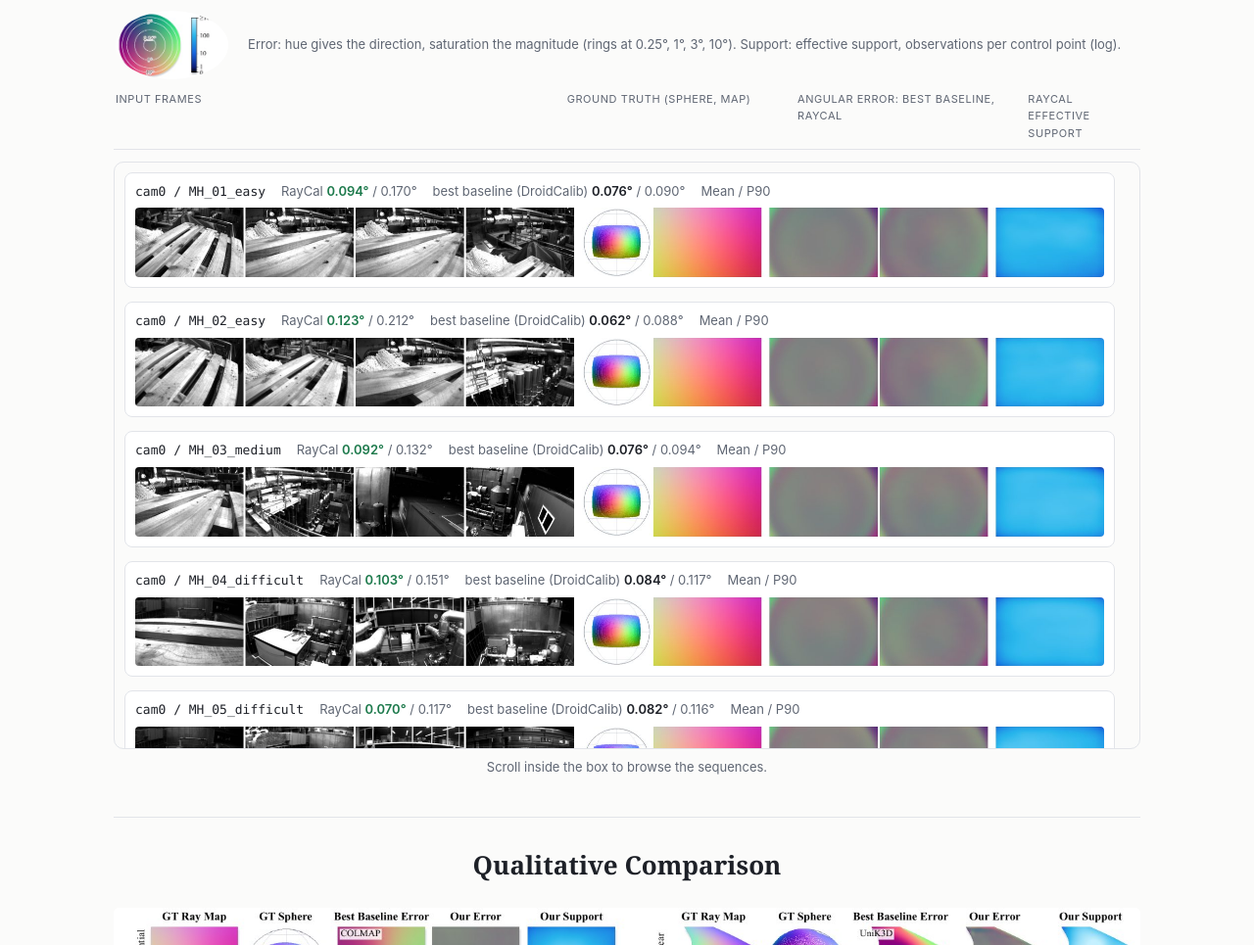
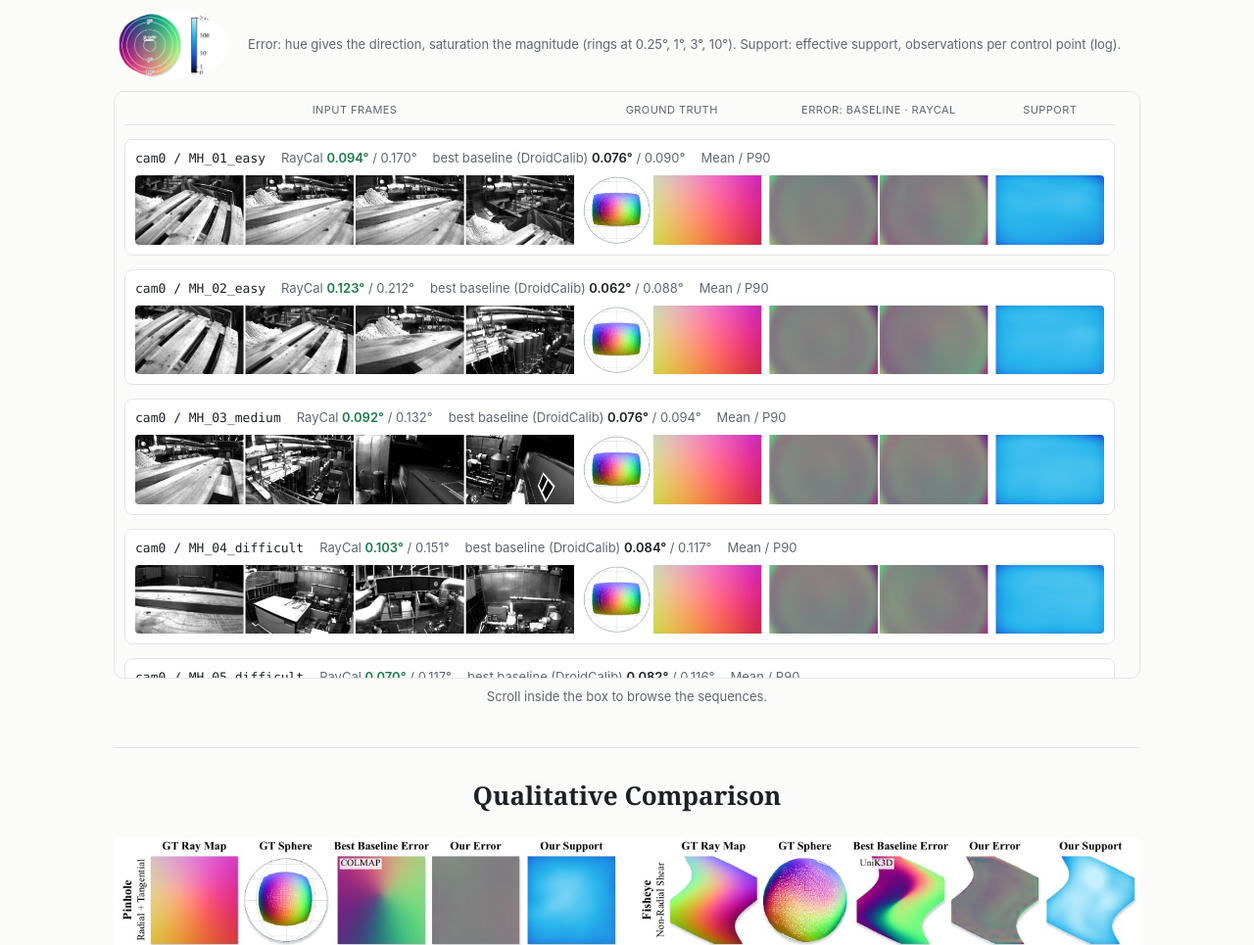
Before and after one commit to Calibrate-Everything/RayCal-Page, a plain HTML site: page index.html in a window 1280 px wide. Shown: the part 2671-3636 px from the top of the page at 98% size. Drawn offline with Linux system fonts and the light colour scheme.

Commit message:
Explorer column header aligned to the strips, single line, sticky in the scroll box

```diff
--- a/assets/css/style.css
+++ b/assets/css/style.css
@@ -68,10 +68,12 @@ select, input[type=search] { font: 14px var(--sans); color: var(--fg); backgroun
 .sw { display: inline-block; width: 12px; height: 12px; border-radius: 2px; border: 1px solid var(--line); }
 .sw.miss { background: #808080; }
 .mono { font-family: var(--mono); }
-.colhead { display: flex; gap: 10px; font-size: 11px; text-transform: uppercase; letter-spacing: .05em; color: var(--muted); padding: 0 2px 6px; border-bottom: 1px solid var(--line); }
-.colhead span { min-width: 0; }
+/* Column header: first child of the scroll box, sticky at its top, with the same side insets as a row's image strip. */
+.colhead { position: sticky; top: 0; z-index: 2; display: grid; align-items: end; background: var(--bg); padding: 10px 11px 6px;
+  border-bottom: 1px solid var(--line); font-size: 11px; letter-spacing: .04em; text-transform: uppercase; color: var(--muted); }
+.colhead span { white-space: nowrap; overflow: hidden; text-overflow: ellipsis; text-align: center; min-width: 0; }
 .rows { display: flex; flex-direction: column; gap: 14px; margin-top: 12px; max-height: min(75vh, 900px); overflow-y: auto;
-  overscroll-behavior: contain; padding: 10px; border: 1px solid var(--line); border-radius: 10px; background: var(--bg); scrollbar-gutter: stable; }
+  overscroll-behavior: contain; padding: 0 10px 10px; border: 1px solid var(--line); border-radius: 10px; background: var(--bg); scrollbar-gutter: stable; }
 .row { background: var(--panel); border: 1px solid var(--line); border-radius: 8px; padding: 8px 10px 10px; }
 .row .meta { display: flex; flex-wrap: wrap; gap: 4px 16px; align-items: baseline; margin-bottom: 6px; font-size: 13px; }
 .row .label { font-family: var(--mono); font-weight: 500; }
@@ -82,5 +84,5 @@ select, input[type=search] { font: 14px var(--sans); color: var(--fg); backgroun
 .strip.missing { display: flex; align-items: center; justify-content: center; color: var(--muted); font-size: 13px; background: var(--bg); }
 .more { text-align: center; margin-top: 14px; }
 .foot { color: var(--muted); font-size: 13px; text-align: center; padding-block: 28px 40px; border-top: 1px solid var(--line); }
-@media (max-width: 640px) { .colhead { display: none; } h2 { font-size: 22px; } }
+@media (max-width: 640px) { .colhead { font-size: 9px; letter-spacing: 0; } h2 { font-size: 22px; } }
 .hint { font-size: 13px; margin-top: 8px; }
--- a/assets/js/explorer.js
+++ b/assets/js/explorer.js
@@ -58,6 +58,18 @@
     return d;
   }
 
+  // Column header laid out on the same pixel grid as the strips: frames, ground truth, the two error maps, support.
+  function header(w) {
+    const h = document.createElement('div'); h.className = 'colhead'; h.setAttribute('aria-hidden', 'true');
+    const seg = [w[0] + w[1] + w[2] + w[3] + 3 * GAP, w[4] + w[5] + GAP, w[6] + w[7] + GAP, w[8]];
+    const gap = GAP + EXTRA;   // space between the groups
+    h.style.gridTemplateColumns = `${seg[0]}fr ${gap}fr ${seg[1]}fr ${gap}fr ${seg[2]}fr ${gap}fr ${seg[3]}fr`;
+    ['Input frames', '', 'Ground truth', '', 'Error: baseline · RayCal', '', 'Support'].forEach(t => {
+      const s = document.createElement('span'); s.textContent = t; if (t) s.title = t; h.appendChild(s);
+    });
+    return h;
+  }
+
   // Missing scores sort last; the improvement is the best baseline's Mean over ours (no baseline output counts as largest).
   const ours = r => (r.ours && r.ours[0] != null) ? r.ours[0] : Infinity;
   const base = r => (r.best && r.best[1] != null) ? r.best[1] : Infinity;
@@ -81,6 +93,8 @@
       current = g.rows.filter(r => !q || r.label.toLowerCase().includes(q));
       sortRows(current);
       rowsEl.innerHTML = ''; rowsEl.scrollTop = 0; shown = 0;
+      const first = g.rows.find(r => r.widths);
+      if (first) rowsEl.appendChild(header(first.widths));
     }
     const next = current.slice(shown, shown + PAGE);
     const frag = document.createDocumentFragment();
--- a/index.html
+++ b/index.html
@@ -81,9 +81,6 @@
       <span class="key"><img src="assets/figures/qualitative-legend.jpg" alt="Legend: error wheel (hue is the error direction, saturation its magnitude, rings at 0.25, 1, 3 and 10 degrees) and effective support bar (0 to at least 1000)" height="70"></span>
       <span class="key">Error: hue gives the direction, saturation the magnitude (rings at 0.25&deg;, 1&deg;, 3&deg;, 10&deg;). Support: effective support, observations per control point (log).</span>
     </div>
-    <div class="colhead" aria-hidden="true">
-      <span style="flex:4">Input frames</span><span style="flex:2">Ground truth (sphere, map)</span><span style="flex:2">Angular error: best baseline, RayCal</span><span style="flex:1">RayCal effective support</span>
-    </div>
     <div id="rows" class="rows"></div>
     <p id="more" class="more" hidden><button id="showmore" class="btn">Show more</button></p>
     <p class="hint muted">Scroll inside the box to browse the sequences.</p>
```
